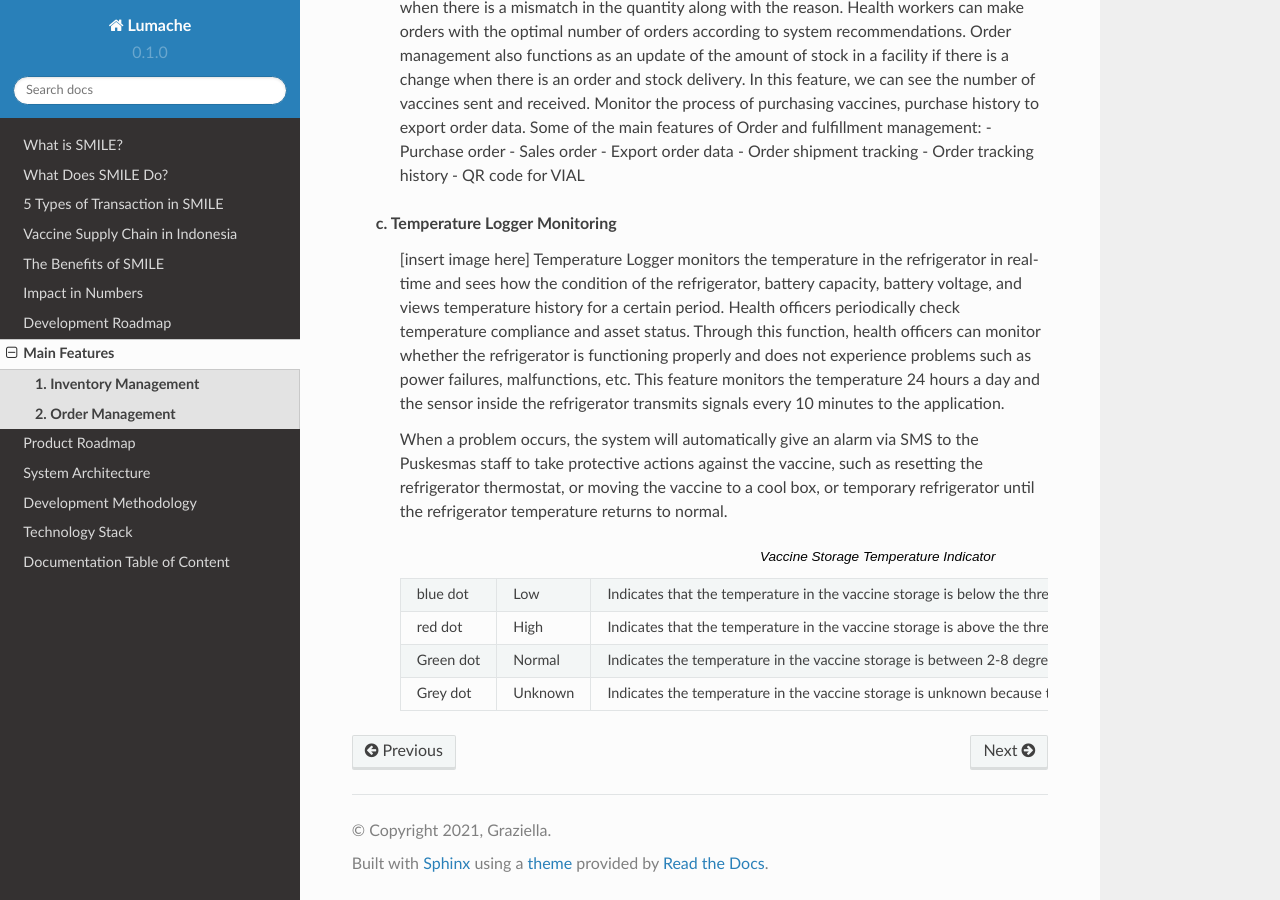
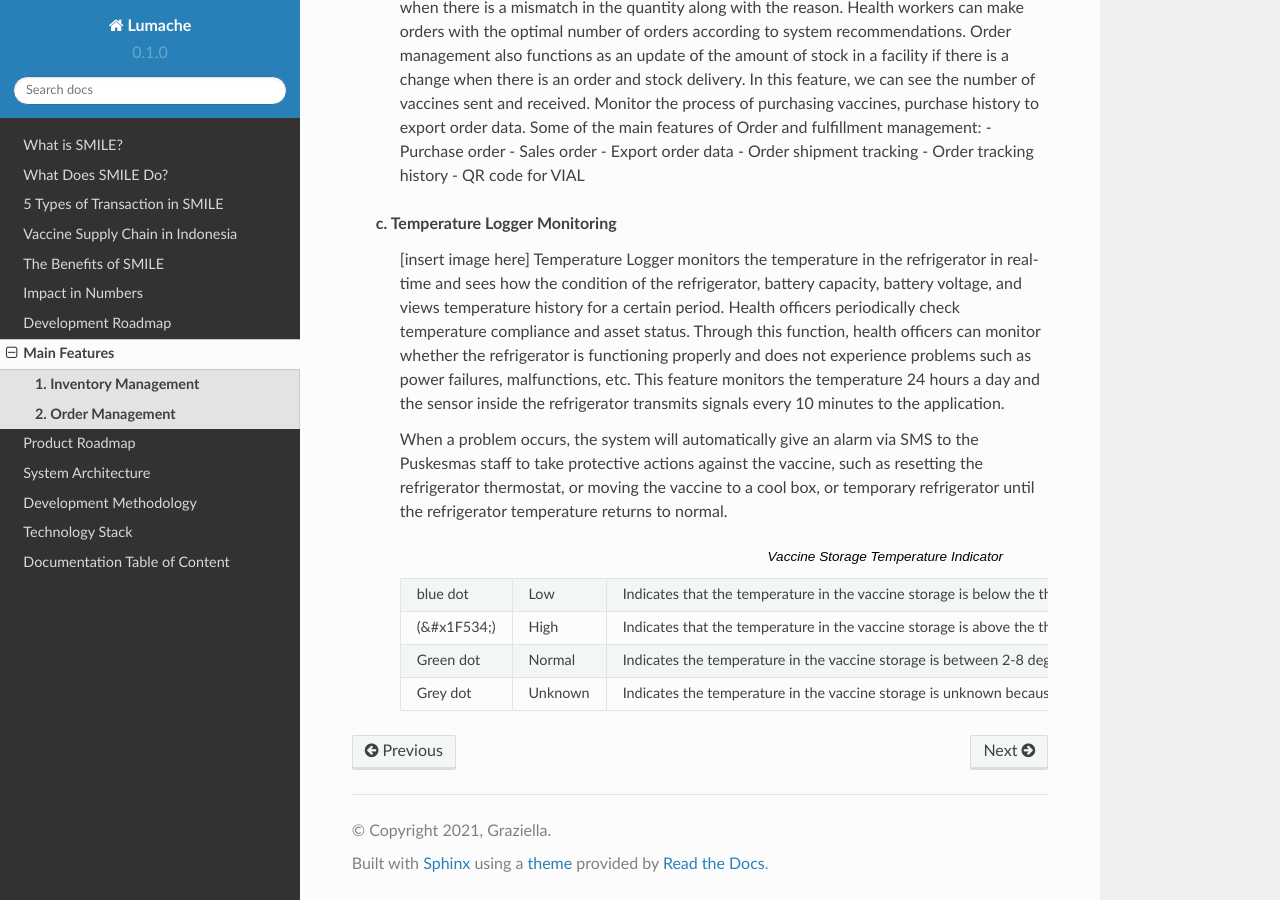
Before and after one commit to bigza/smile-documentation, a Sphinx documentation site: the page built from docs/source/features.rst, in a window 1280 px wide and 900 px high, scrolled down 1764 px. Built offline with Sphinx 7.4.7 and the Read the Docs theme 2.0.0, drawn with Linux system fonts in a browser that asks for light colours.

Commit message:
color test

```diff
--- a/docs/source/features.rst
+++ b/docs/source/features.rst
@@ -67,7 +67,7 @@ Main Features
          * - blue dot
            - Low
            - Indicates that the temperature in the vaccine storage is below the threshold of 2 degrees Celsius
-         * - red dot
+         * - (&#x1F534;)
            - High
            - Indicates that the temperature in the vaccine storage is above the threshold of 8 degrees Celsius
          * - Green dot
```
